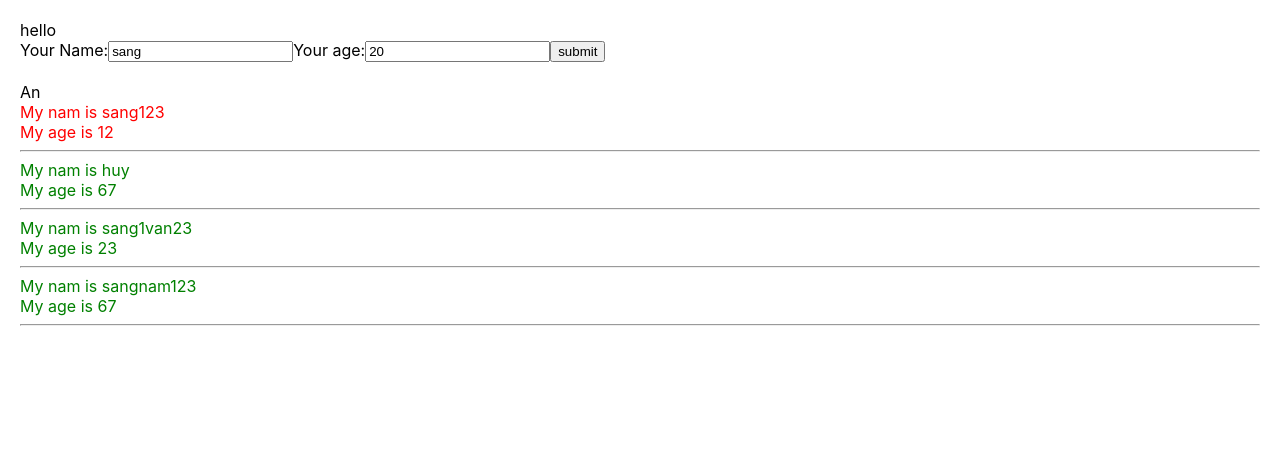
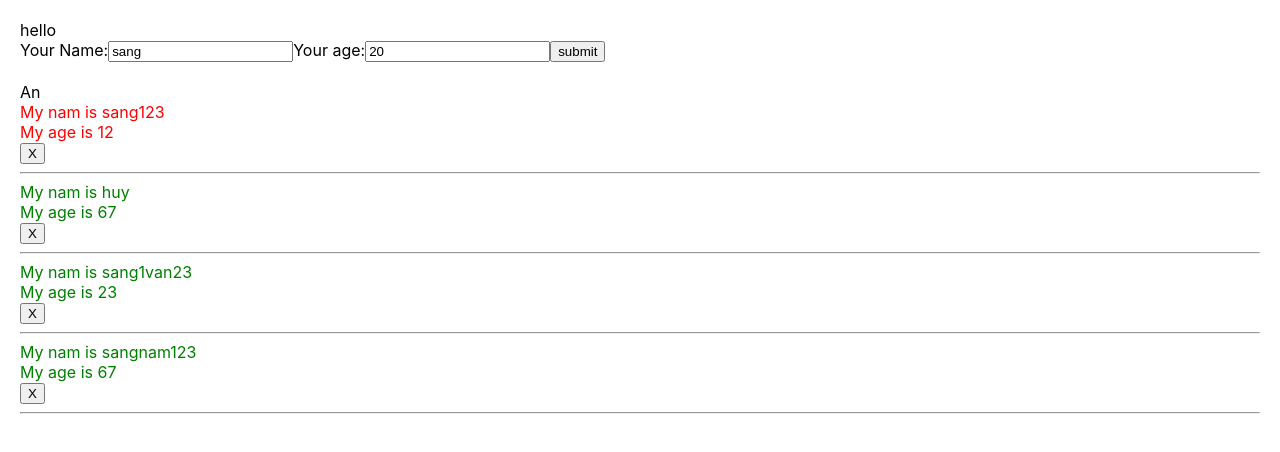
Before and after one commit to ngocSang2903/TrainningReactJs, a React (Create React App) app in the folder Base_Reactjs/: page / in a window 1280 px wide. Both pictures are taken after a click on the element "Hien". Shown: the top 452 px of the page. Built offline with nearby package versions, Linux system fonts and the light colour scheme.

Commit message:
video 31

```diff
--- a/Base_Reactjs/src/components/DisplayInfo.js
+++ b/Base_Reactjs/src/components/DisplayInfo.js
@@ -1,5 +1,6 @@
 import React from "react";
 import './DisplayInfo.scss'
+import logo from './../logo.svg'
 
 class DisplayInfo extends React.Component{
 
@@ -18,6 +19,7 @@ class DisplayInfo extends React.Component{
         console.log(listUsers)
         return(
             <div className="displayinfo">
+                {/* <img src={logo}></img> */}
                 <div>
                     <span onClick={()=>{this.handleShowhide()}}>
                         {this.state.isShowListUser===true?"An":"Hien"}
@@ -30,6 +32,7 @@ class DisplayInfo extends React.Component{
                             <div key={user.id} className={+user.age >18 ? "green" : "red"}>
                                 <div>My nam is {user.name}</div>
                                 <div>My age is {user.age}</div>
+                                <button onClick={()=>{this.props.handleDeleteUser(user.id)}}>X</button>
                                 <hr></hr>
                             </div>
                         )
--- a/Base_Reactjs/src/components/DisplayInfo.scss
+++ b/Base_Reactjs/src/components/DisplayInfo.scss
@@ -6,4 +6,8 @@
       .green{
         color: green;
       }
+      img{
+        width: 80px;
+        height: 80px;
+      }
 }
--- a/Base_Reactjs/src/components/MyComponent.js
+++ b/Base_Reactjs/src/components/MyComponent.js
@@ -29,11 +29,19 @@ class MyCoponent extends React.Component{
         console.log(this.state.listUsers)
     }
 
+    handleDeleteUser=(UserId)=>{
+        let listUserClone=[...this.state.listUsers].filter(item=>item.id!==UserId);
+        this.setState({
+            listUsers:listUserClone
+        })
+
+    }
+
     render(){
         return(
             <div>
             <AddUser handleAddUser={this.handleAddUser} ></AddUser><br></br>
-            <DisplayInfo listUsers={this.state.listUsers}  ></DisplayInfo>
+            <DisplayInfo listUsers={this.state.listUsers}  handleDeleteUser={this.handleDeleteUser}></DisplayInfo>
             </div>
 
         );
```
